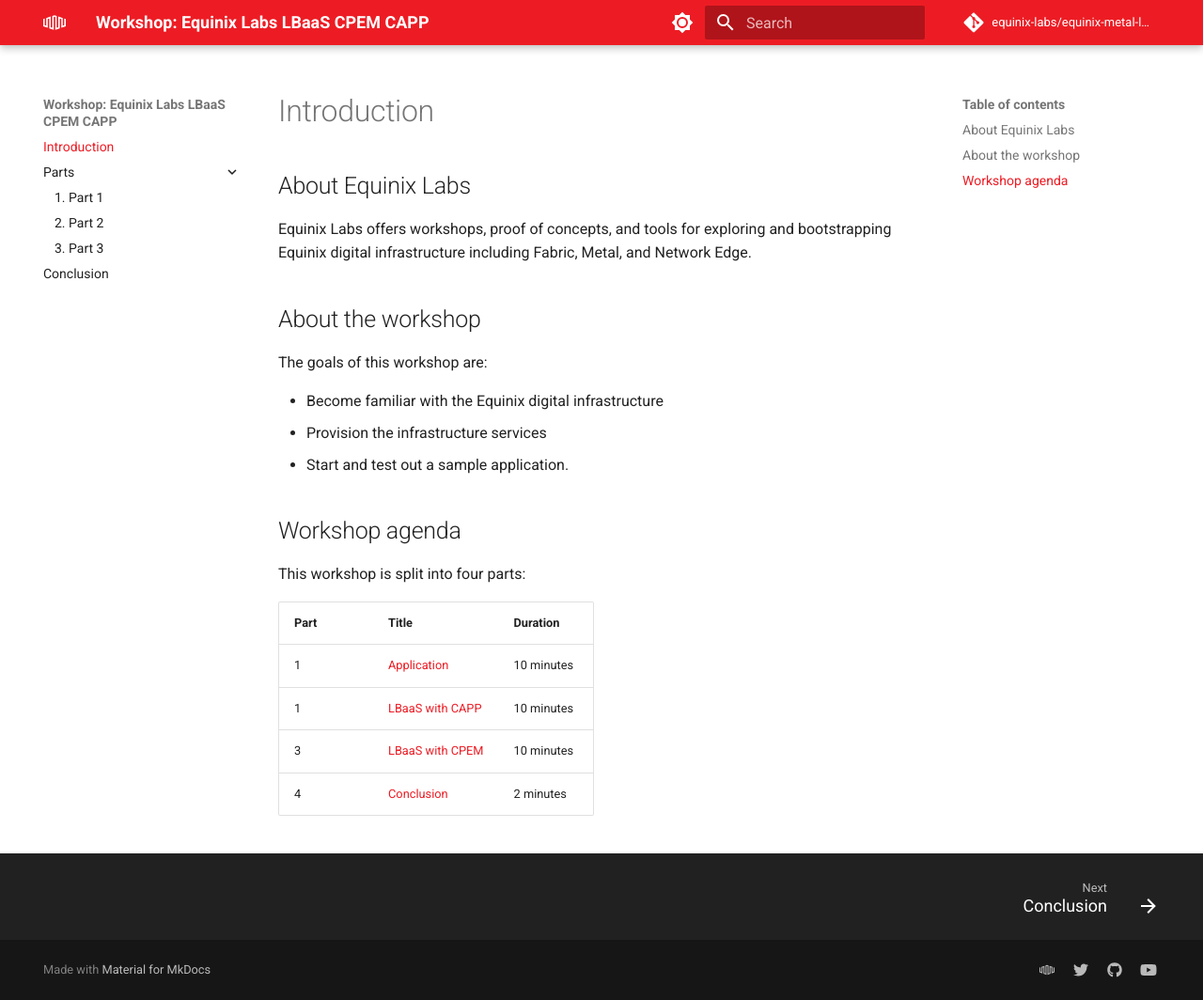
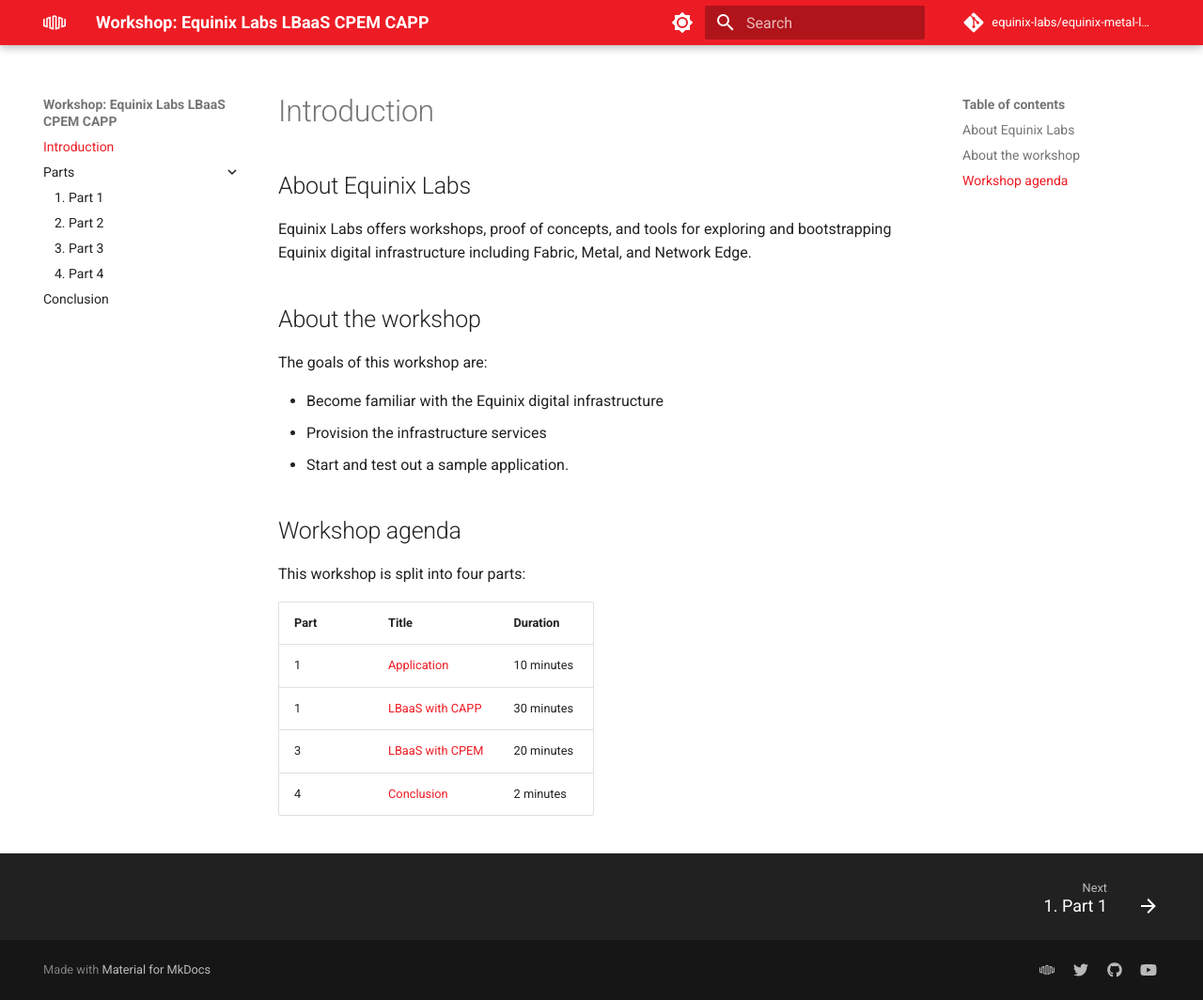
Before and after one commit to equinix-labs/equinix-metal-load-balancer-cpem-capp-workshop, an MkDocs documentation site: the page built from docs/index.md, in a window 1280 px wide and 1064 px high. Shown: the whole window at 94% size. Built offline with MkDocs 1.6.1 and Material for MkDocs 9.7.7, drawn with Linux system fonts in a browser that asks for light colours; comment, search, counter and statistics services are not loaded.

Commit message:
docs: Update readme, fix index
Signed-off-by: Chris Privitere <23177737+cprivitere@users.noreply.github.com>

```diff
--- a/docs/index.md
+++ b/docs/index.md
@@ -18,9 +18,9 @@
 
 <!-- TEMPLATE USER: rename part filenames and titles below to match the titles within part files -->
 
-| Part | Title                                | Duration   |
-| ---- | ------------------------------------ | ---------- |
-| 1    | [Application](./parts/2-lbaas.md)    | 10 minutes |
-| 1    | [LBaaS with CAPP](./parts/2-capp.md) | 10 minutes |
-| 3    | [LBaaS with CPEM](./parts/3-cpem.md) | 10 minutes |
-| 4    | [Conclusion](./parts/conclusion.md)  | 2 minutes  |
+| Part | Title                                 | Duration   |
+| ---- | ------------------------------------- | ---------- |
+| 1    | [Application](./parts/2-lbaas.md)     | 10 minutes |
+| 1    | [LBaaS with CAPP](./parts/2-capp.md)  | 30 minutes |
+| 3    | [LBaaS with CPEM](./parts/3-cpem.md)  | 20 minutes |
+| 4    | [Conclusion](./parts/4-conclusion.md) | 2 minutes  |
--- a/mkdocs.yml
+++ b/mkdocs.yml
@@ -11,9 +11,10 @@
   - Introduction: index.md
 
   - Parts:
-      - 1. Part 1: parts/part1.md
-      - 2. Part 2: parts/part2.md
-      - 3. Part 3: parts/part3.md
+      - 1. Part 1: parts/1-prerequisites.md
+      - 2. Part 2: parts/2-capp.md
+      - 3. Part 3: parts/3-cpem.md
+      - 4. Part 4: parts/4-conclusion.md
 
   - Conclusion: parts/conclusion.md
 
```
Also changed, not shown: README.md (+2 -2 lines), docs/parts/4-conclusion.md (renamed from docs/parts/conclusion.md).
